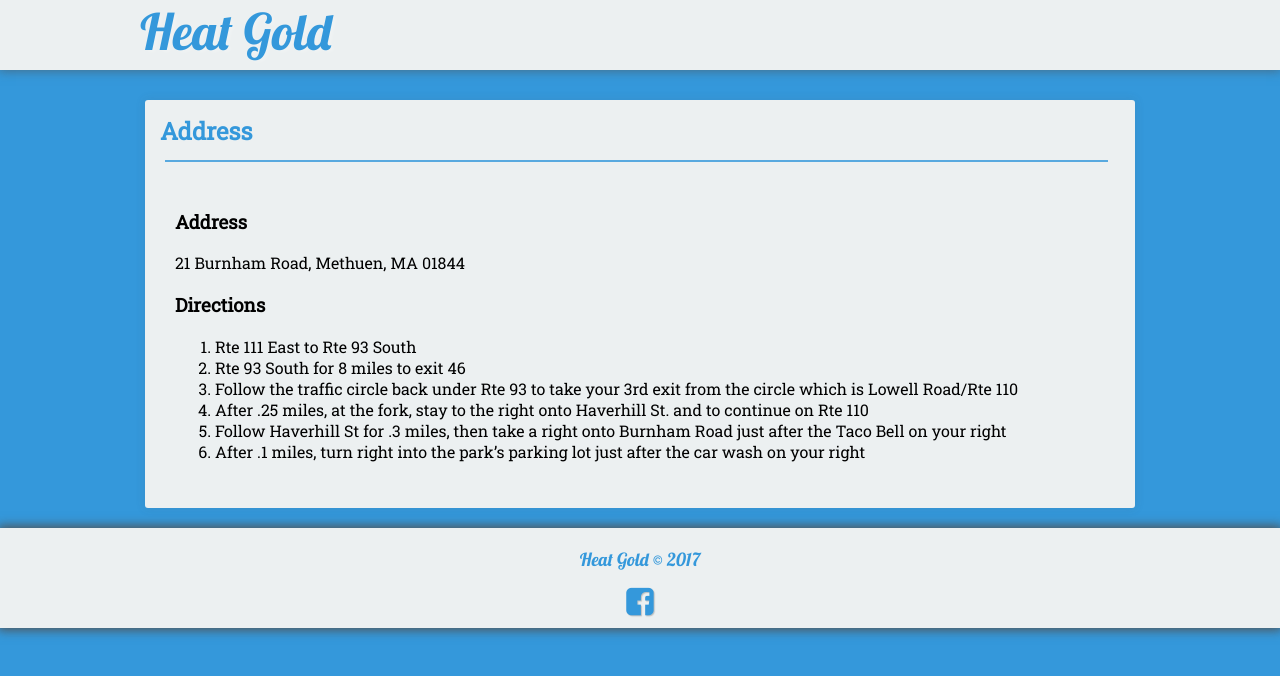
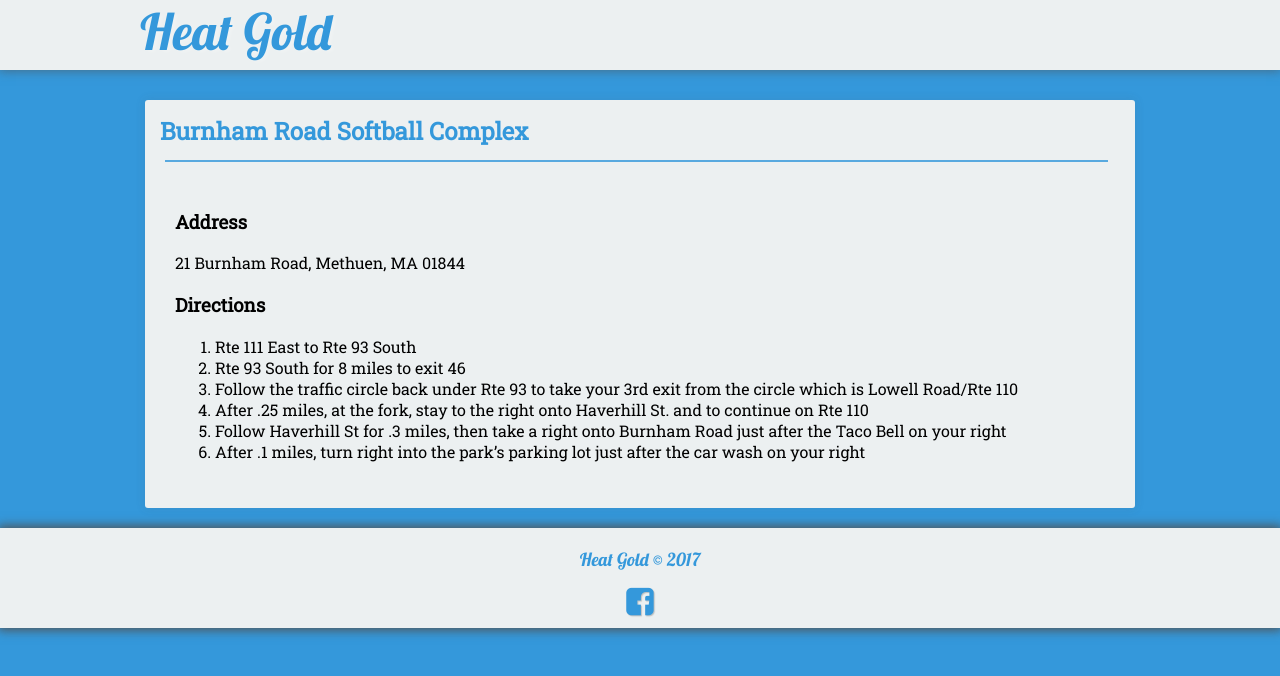
Before and after one commit to seanmerrow/ecf, a Jekyll site: the page built from fields/methuen.md, in a window 1280 px wide. Shown: the top 676 px of the page. Built offline with Jekyll 4.4.1, drawn with Linux system fonts in a browser that asks for light colours; nearby versions of some CDN libraries; our own code applies the rules of GitHub Pages for plain Markdown files.

Commit message:
Update methuen.md

```diff
--- a/fields/methuen.md
+++ b/fields/methuen.md
@@ -1,6 +1,8 @@
 ---
-Layout: post
-Title: Methuen, MA – Burnham Road Softball Complex
+layout: post
+title: Burnham Road Softball Complex
+description: Burnham Road Softball Complex
+excerpt: "Burnham Road Softball Complex"
 ---
 ### Address
 21 Burnham Road, Methuen, MA 01844
```
